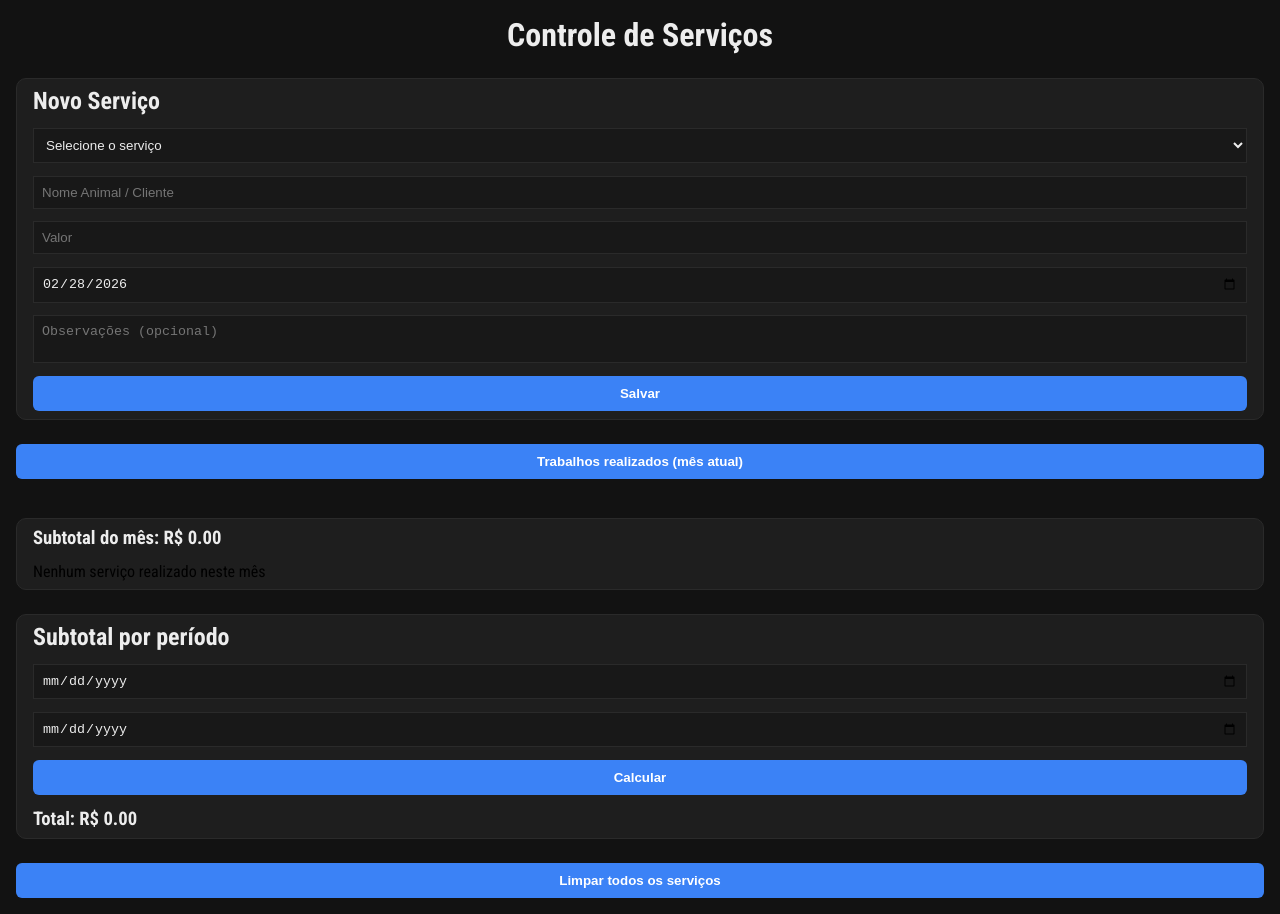
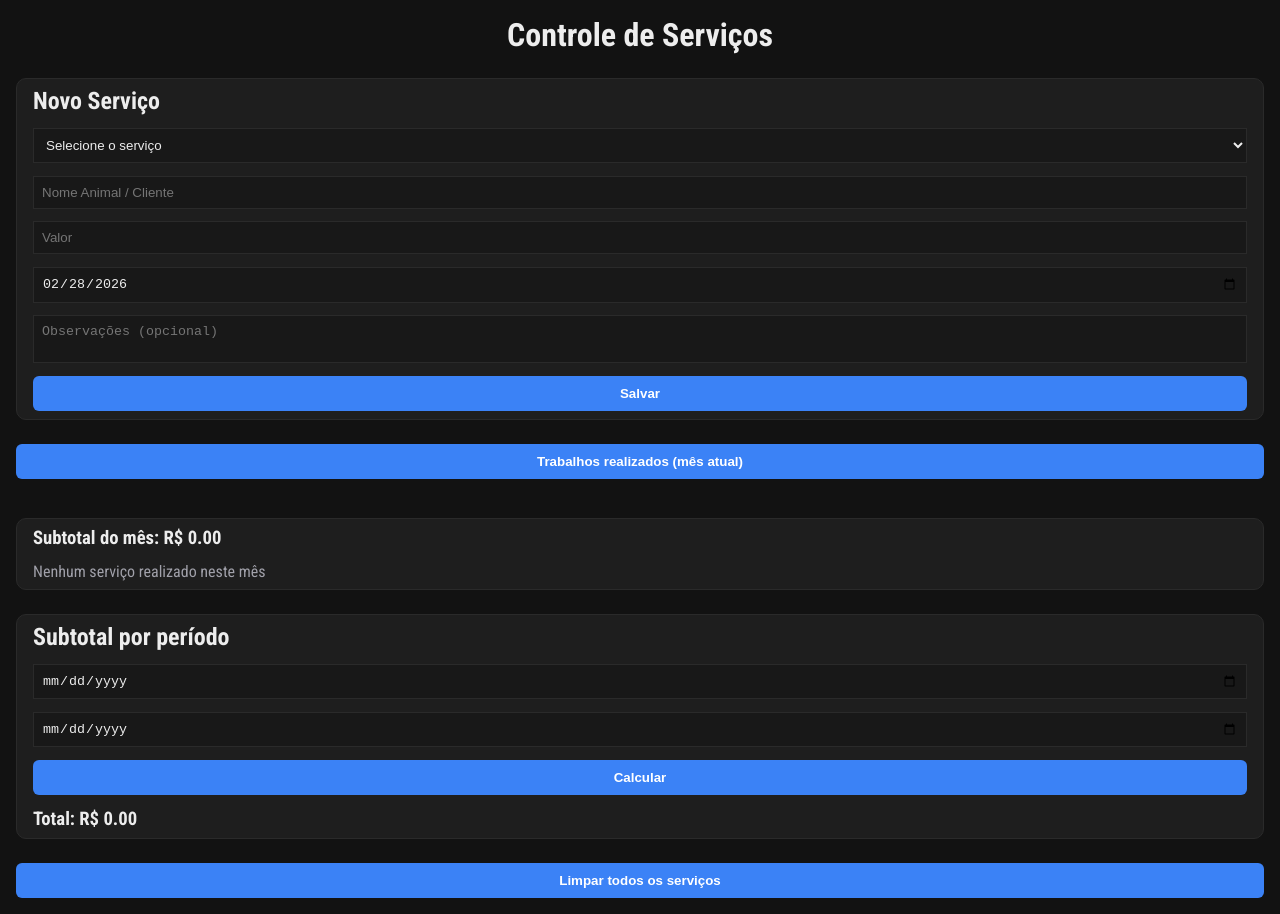
Before and after one commit to UirleandroSantos/controlador-servicos, a React (Vite) app: page / in a window 1280 px wide. Both pictures are taken after a click on the button "Trabalhos realizados (mês atual)". Built offline with nearby package versions, Linux system fonts and the light colour scheme.

Commit message:
atualização de código

```diff
--- a/src/App.css
+++ b/src/App.css
@@ -99,5 +99,9 @@ button:hover {
   position: absolute;
   width: fit-content;
   right: 1rem;
-  top: 1rem;
+  bottom: 0.5rem;
 }
+
+.textServicoPeriodo, .textServicoVazio{
+  color: var(--text-muted);
+}
--- a/src/App.jsx
+++ b/src/App.jsx
@@ -179,7 +179,7 @@ export default function App() {
           <h3>Subtotal do mês: R$ {subtotalMes.toFixed(2)}</h3>
 
           {trabalhosDoMes.length === 0 && (
-            <p>Nenhum serviço realizado neste mês</p>
+            <p className="textServicoVazio">Nenhum serviço realizado neste mês</p>
           )}
 
           {trabalhosDoMes.map(item => (
@@ -208,7 +208,7 @@ export default function App() {
 
         {servicosPeriodo.length > 0 && (
           <>
-            <h4>Serviços do período</h4>
+            <h4 className="textServicoPeriodo">Serviços do período</h4>
             {servicosPeriodo.map(item => (
               <div key={item.id} className="item">
                 <strong>{item.servico}</strong> — {item.nome}<br />
```
